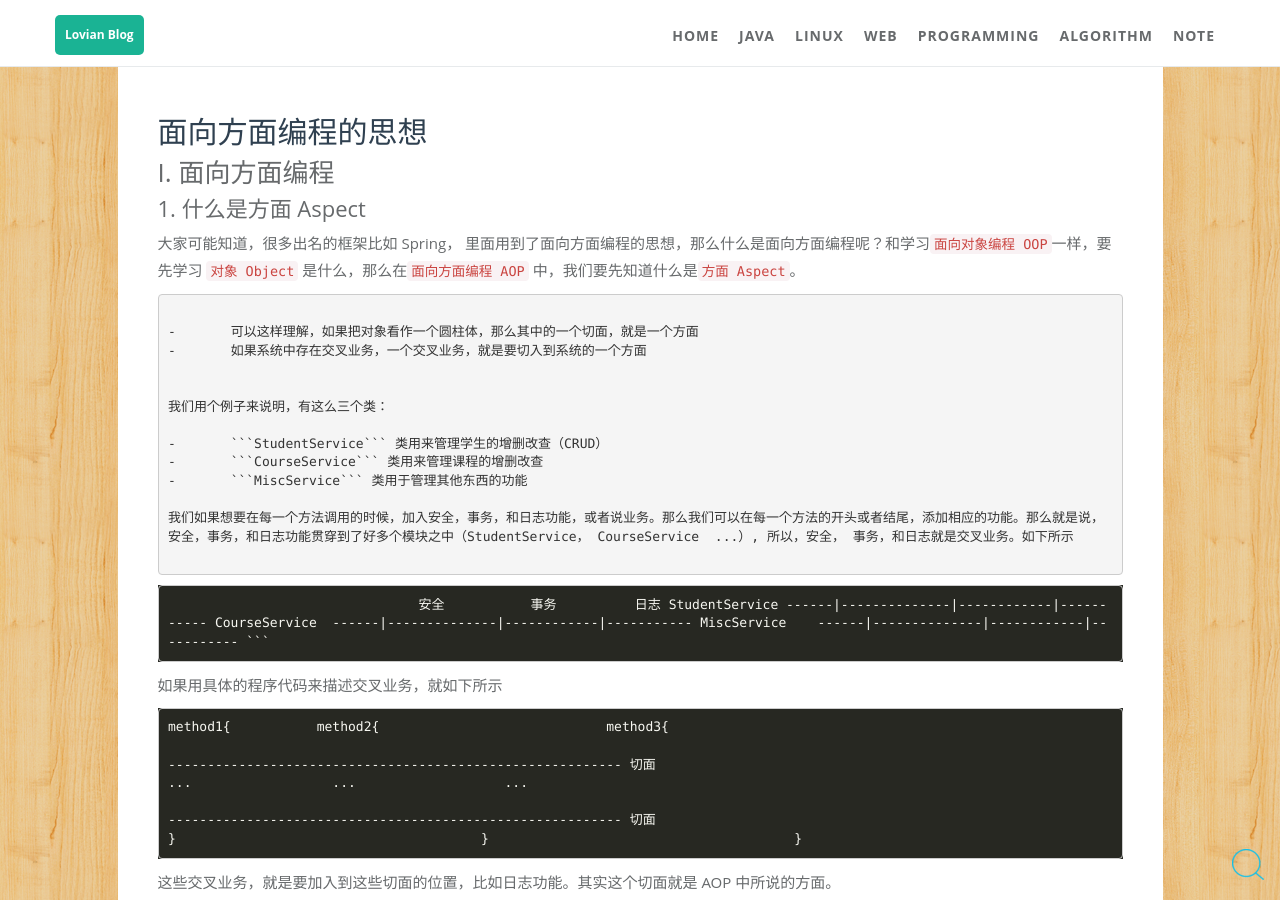
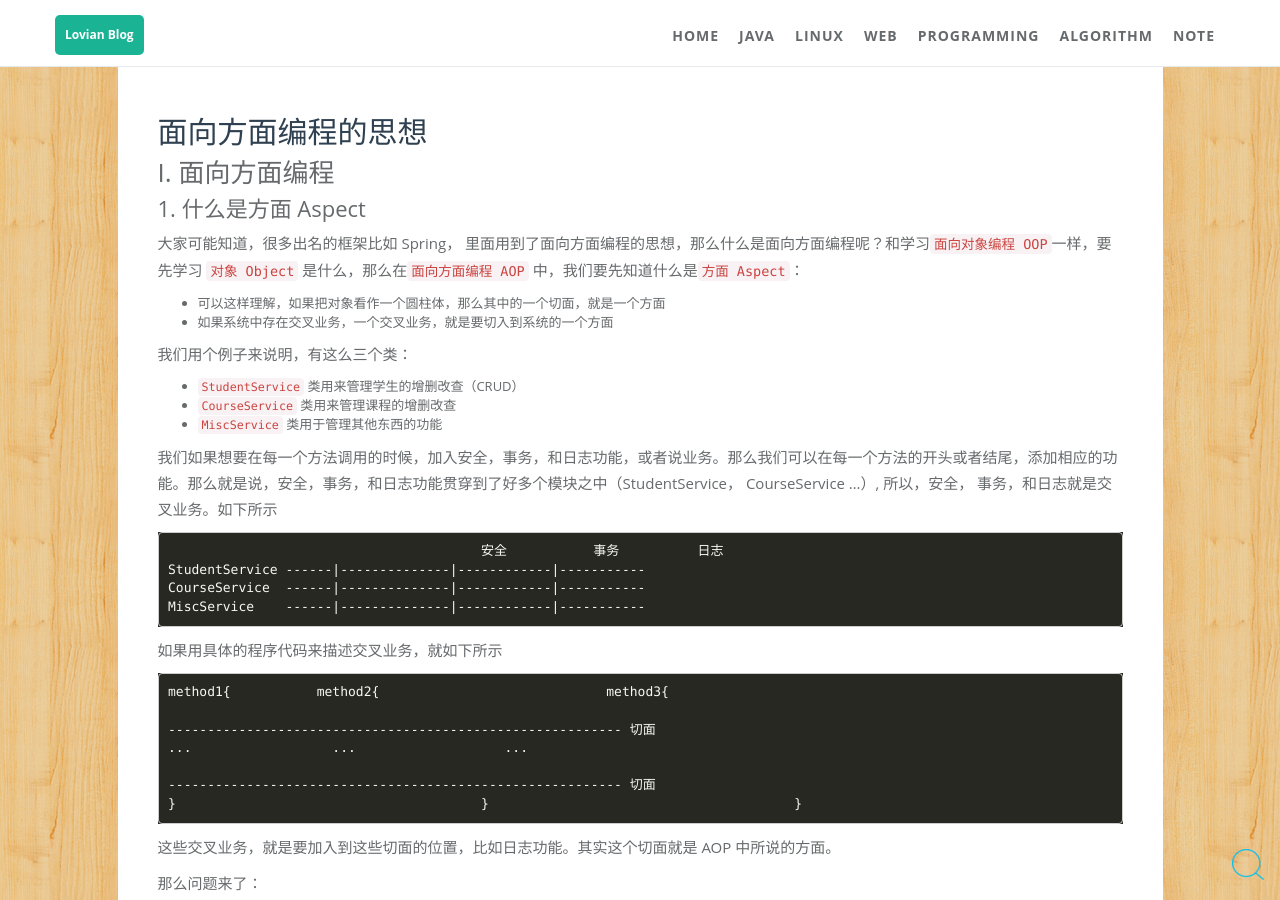
Before and after one commit to ZhengshuaiPENG/zhengshuaipeng.github.io, a Jekyll site: the page built from _posts/2016/08/2016-08-19-java-aop.md, in a window 1280 px wide and 900 px high, scrolled down 618 px. Built offline with Jekyll 4.4.1, drawn with Linux system fonts in a browser that asks for light colours; comment, search, counter and statistics services are not loaded.

Commit message:
aop framework

````diff
--- a/_posts/2016/08/2016-08-19-java-aop.md
+++ b/_posts/2016/08/2016-08-19-java-aop.md
@@ -15,9 +15,7 @@ icon: fa-keyboard-o
 
 ### 1. 什么是方面 Aspect
 
-大家可能知道，很多出名的框架比如 Spring， 里面用到了面向方面编程的思想，那么什么是面向方面编程呢？和学习```面向对象编程 OOP```一样，要先学习 ```对象 Object``` 是什么，那么在```面向方面编程 AOP``` 中，我们要先知道什么是```方面 Aspect```。
-
-```方面```：
+大家可能知道，很多出名的框架比如 Spring， 里面用到了面向方面编程的思想，那么什么是面向方面编程呢？和学习```面向对象编程 OOP```一样，要先学习 ```对象 Object``` 是什么，那么在```面向方面编程 AOP``` 中，我们要先知道什么是```方面 Aspect```：
 
 -	可以这样理解，如果把对象看作一个圆柱体，那么其中的一个切面，就是一个方面
 -	如果系统中存在交叉业务，一个交叉业务，就是要切入到系统的一个方面
````
